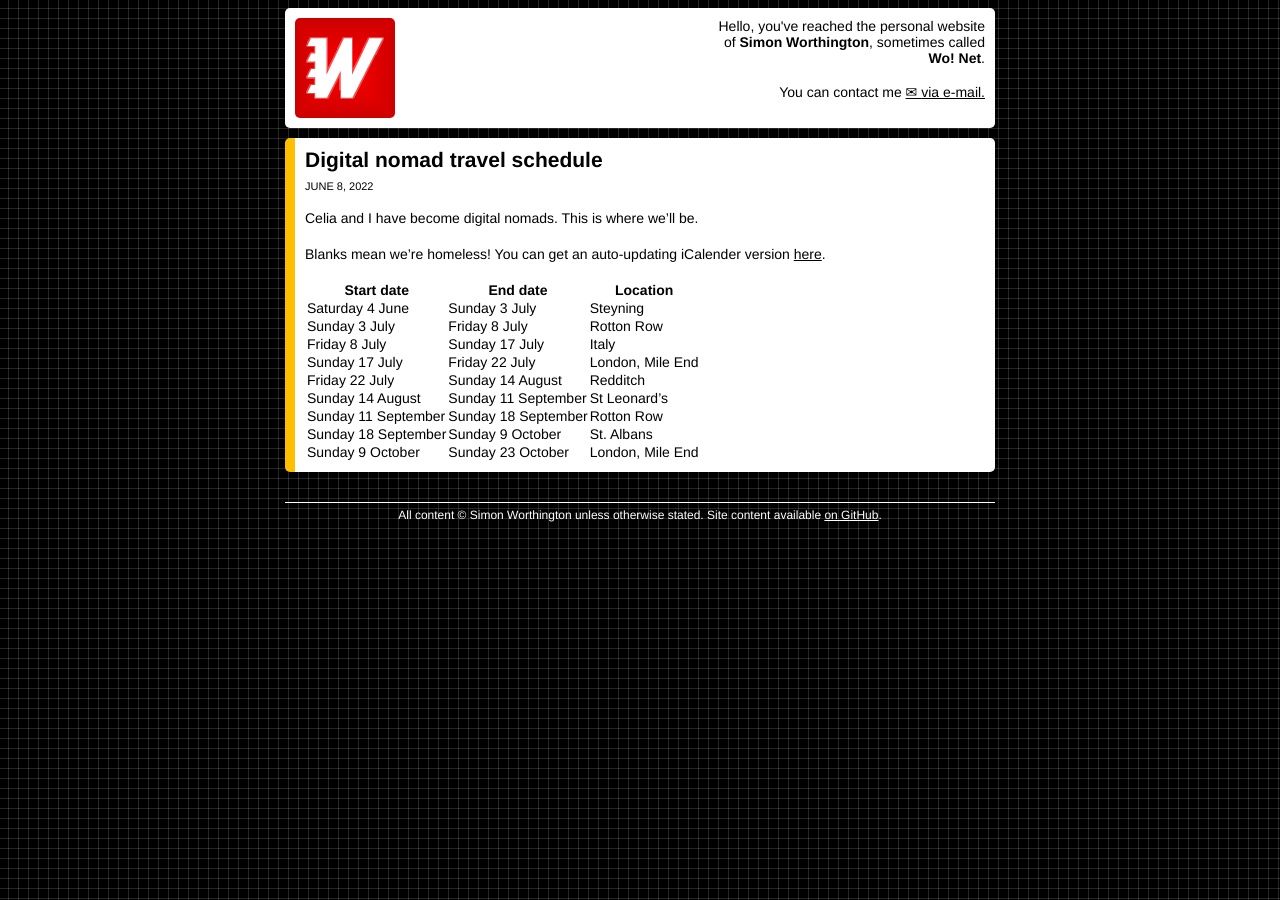
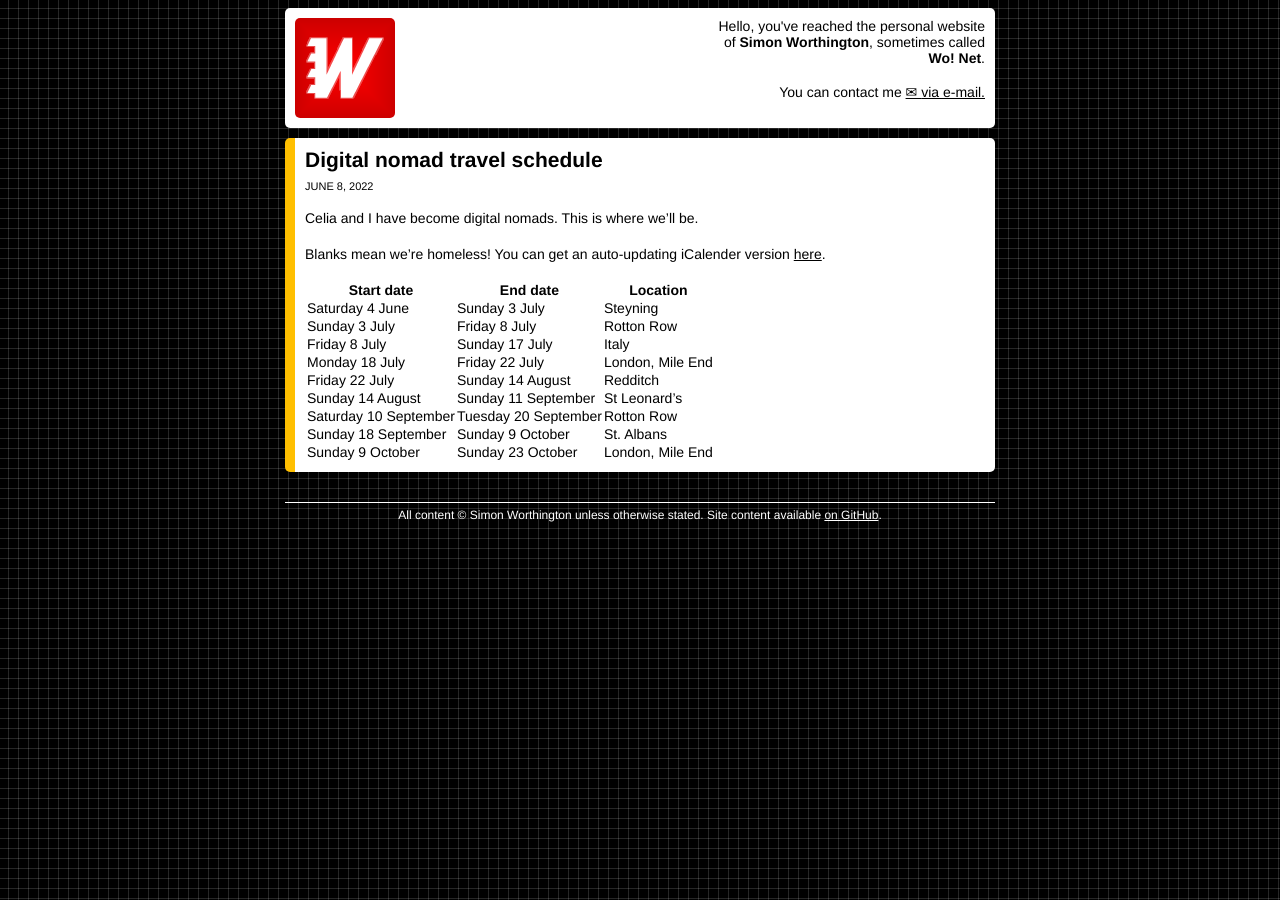
Before and after one commit to simonwo/simonwo.net, a Jekyll site: the page built from _posts/2022-06-08-travel-schedule.md, in a window 1280 px wide. Built offline with Jekyll 4.4.1, drawn with Linux system fonts in a browser that asks for light colours; comment, search, counter and statistics services are not loaded.

Commit message:
Nomad date tweaks

```diff
--- a/_data/nomads.yml
+++ b/_data/nomads.yml
@@ -7,7 +7,7 @@
 - start: 2022-07-08
   end: 2022-07-17
   location: Italy
-- start: 2022-07-17
+- start: 2022-07-18
   end: 2022-07-22
   location: London, Mile End
 - start: 2022-07-22
@@ -16,8 +16,8 @@
 - start: 2022-08-14
   end: 2022-09-11
   location: St Leonard’s
-- start: 2022-09-11
-  end: 2022-09-18
+- start: 2022-09-10
+  end: 2022-09-20
   location: Rotton Row
 - start: 2022-09-18
   end: 2022-10-09
```
